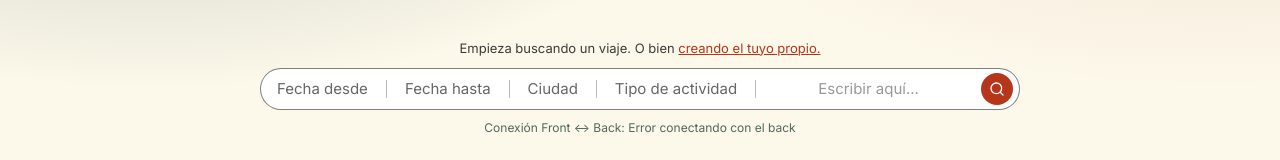
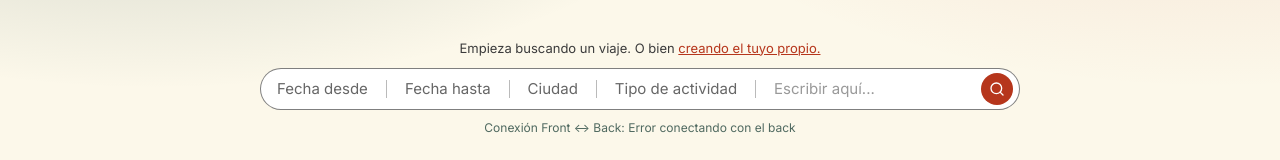
Before and after one commit to rivortDan89/Meetravel, a React (Vite) app in the folder apps/web/: page / in a window 1280 px wide. Shown: the part 367-527 px from the top of the page. Built offline with nearby package versions, Linux system fonts and the light colour scheme; no server answers.

Commit message:
Arreglar CSS Home

```diff
--- a/apps/web/src/styles/home.css
+++ b/apps/web/src/styles/home.css
@@ -89,18 +89,23 @@
   font-family: var(--font-text);
   font-weight: 400;
   font-size: 15px;
-  /* <- esto es lo que pediste */
+
+  text-align: left;
 }
 
 .homeSearch__item {
   padding: 0 10px;
   color: #666;
   white-space: nowrap;
+
+  text-align: left;
 }
 
 .homeSearch__item--grow {
   flex: 1;
   color: #999;
+
+  text-align: left;
 }
 
 .homeSearch__divider {
```
